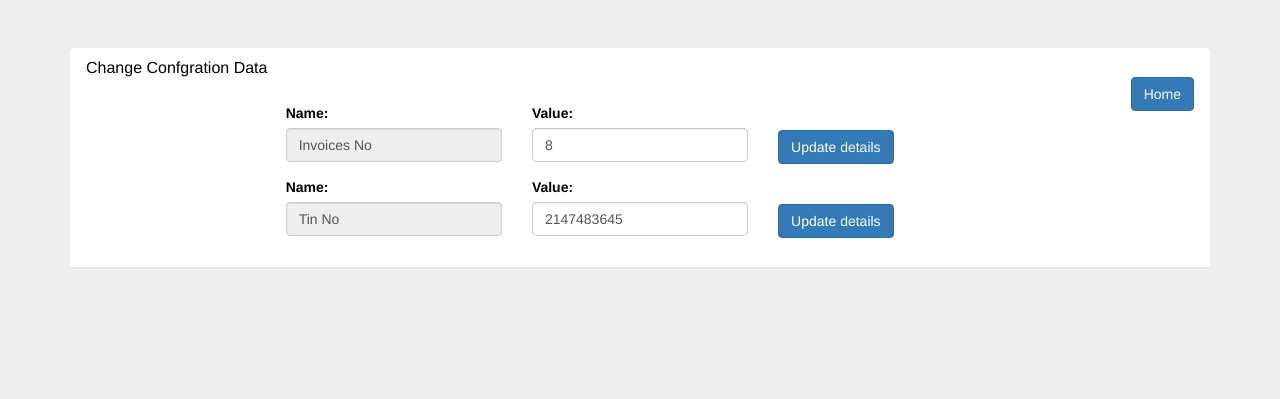
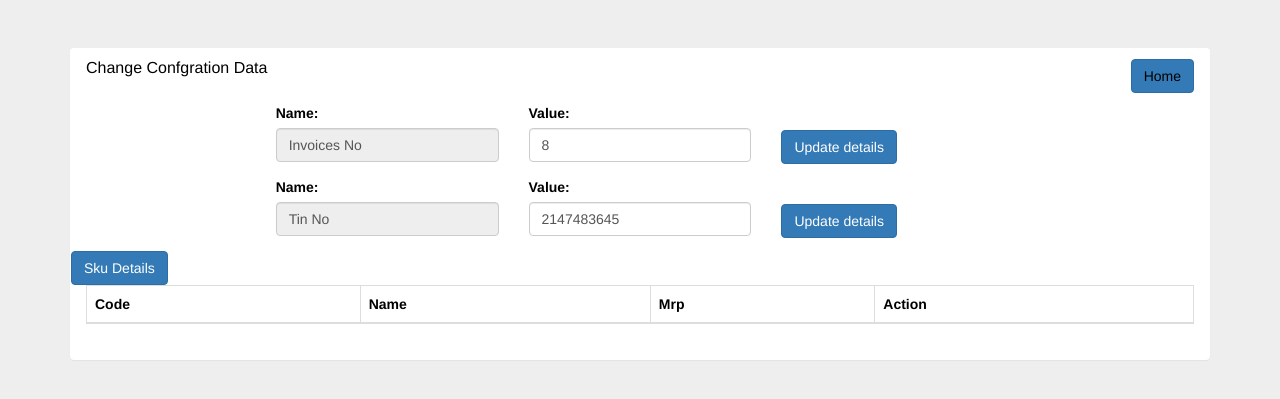
Before and after one commit to tsaini530/billing_pdf, a PHP site: page /settings.php in a window 1280 px wide. Shown: the top 399 px of the page. Run offline with PHP 8.4, Linux system fonts and the light colour scheme; data comes from the database, SQL or seed files in the repository; lists and menus that the app fills with data are empty.

Commit message:
local changes

```diff
--- a/index.php
+++ b/index.php
@@ -16,6 +16,7 @@ $codeName=	 "SELECT code FROM sku ";
 <head><title>Monarch</title>
 <link rel="stylesheet" type="text/css" href="./stylesheets/css/bootstrap.min.css">
 <link rel="stylesheet" type="text/css" href="./stylesheets/styles.css">
+
 <script src="javascripts/jquery-3.1.0.min.js"></script>
 <script src="javascripts/js/bootstrap.min.js"></script>
 <script src="javascripts/main.js"></script>
@@ -26,8 +27,6 @@ $codeName=	 "SELECT code FROM sku ";
 </head>
 <body  class="container">
 <div class="page-container">
-
-
 <form novalidate="false" method="post" action="billController.php" id="invoice-form">
 <input type="hidden" name="action" value="index">
 	<div class="panel">
--- a/settings.php
+++ b/settings.php
@@ -15,13 +15,14 @@
 
 		<div class="panel">
 			<div class="panel-heading">
-				<h6 class="panel-title text-capitlize">Change Confgration Data</h6>
-					<a href="index.php" class="btn btn-primary pull-right legitRipple ">Home </a>
+				<h6 class="panel-title text-capitlize">Change Confgration Data <a href="index.php" class="btn btn-primary pull-right legitRipple ">Home </a></h6>
+
 				<div class="alert alert-success" id="alert" role="alert" style="display:none;">
 				   You successfully read this important alert message.
 				</div>
 			</div>
 			<div class="panel-body">
+				<div class="row">
 					<div class="col-md-2">
 					</div>
 					<div class="col-md-8">
@@ -59,6 +60,24 @@
 								<button type="button" id="btnTin" class="btn btn-primary legitRipple ">Update details </button>
 							</div>
 						</form>
+					</div>
+				</div>
+				<div class="row">
+				<button id="sku" class="btn btn-primary legitRipple ">Sku Details</button>
+				 <div class="form-group field-product-codes">
+                	<div class="col-lg-12" id="listitem">
+                    	<table class="table table-bordered deal_table">
+                        	<thead>
+		                        <th > Code</th>
+		                        <th >Name</th>
+		                        <th >Mrp</th>
+		                        <th > Action </th>
+		                    </thead>
+                        	<tbody>
+                       		 </tbody>
+                    	</table>
+                	</div>
+            	</div>
 				</div>
 			</div>
 		</div>
```
Lines whose indentation alone changed are shown as unchanged.
